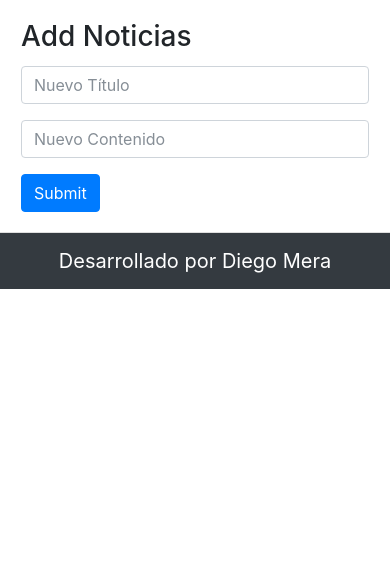
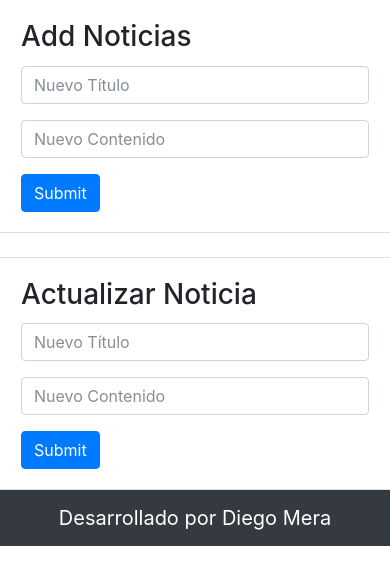
Before and after one commit to diegomera18/proyecto_curso, a Node server app: page /news in a window 390 px wide. Shown: the part 171-756 px from the top of the page. Run offline with Node 20, Linux system fonts and the light colour scheme; data that the repository does not hold is empty.

Commit message:
actualizacion

```diff
--- a/src/app/controllers/newController.js
+++ b/src/app/controllers/newController.js
@@ -44,5 +44,23 @@ controller.add = (req,res)=>{
 
 
 
+        controller.actualizar = (req,res)=>{
+            const {title,news} =req.body;
+
+            const id=req.params.id_noticia;
+                conn.query('DELETE from news where id_news = ?',
+
+                id
+
+            , (err,result)=>{
+                res.redirect('/news');
+            });
+            };
+
+
+
+
+
+
 
 module.exports= controller;
--- a/src/app/routes/users.js
+++ b/src/app/routes/users.js
@@ -6,8 +6,9 @@ router.get('/',usersController.index);
 router.get('/login', usersController.index);
 router.post('/login', usersController.login);
 router.get('/home/dashboard', usersController.dashboard);
-router.get('/signup', usersController.signup);
-router.post('/signup', usersController.signup);
+//router.get('/users/signup', usersController.signup);
+router.post('/users/signup', usersController.signup);
 router.get('/logout', usersController.logout);
 router.get('/ir', usersController.ir);
+router.get('/ir2', usersController.ir2);
 module.exports= router;
--- a/src/app/views/dashboard.ejs
+++ b/src/app/views/dashboard.ejs
@@ -4,7 +4,8 @@
  <h1>Welcome <%= user.user_name %> </h1>
  <p>Hello Dashboard</p>
  <p>
- <a class="btn btn-lg btn-primary" href="/ir" role="button">App view »</a>
+ <a class="btn btn-lg btn-primary" href="/ir" role="button">Noticias »</a>
+ <a class="btn btn-lg btn-primary" href="/ir2" role="button">Usuarios »</a>
  </p>
  </div>
  <%- include footer %>
--- a/src/app/views/news.ejs
+++ b/src/app/views/news.ejs
@@ -10,12 +10,18 @@
                 </tr>
                 <% for (var i = 0; i < news.length; i ++) { %>
                     <tr>
-    <td><%= news[i].id_news %></td>
-    <td><%= news[i].title %></td>
-    <td><%= news[i].news %></td>
+                        <td>
+                            <%= news[i].id_news %>
+                        </td>
+                        <td>
+                            <%= news[i].title %>
+                        </td>
+                        <td>
+                            <%= news[i].news %>
+                        </td>
                         <td>
                             <a href="/news/eliminar/<%= news[i].id_news %>" class="btn btn-danger">Eliminar</a>
-        <a href="/news/update/<%= news[i].title %>" class="btn btn-info">Update</a>
+                            <a href="/news/actualizar/<%= news[i].title %>" class="btn btn-info">Actualizar</a>
 
                         </td>
                     </tr>
@@ -23,19 +29,33 @@
                     <% } %>
             </table>
         </div>
+
         <div class="col-md-6 mt-4 card">
             <form class="card-body" action="/news/add" method="post">
                 <h3 class="card-title">Add Noticias</h3>
                 <div class="form-group">
-    <input name="title" type="text" class="form-control"
-    placeholder="Nuevo Título">
+                    <input name="title" type="text" class="form-control" placeholder="Nuevo Título">
                 </div>
                 <div class="form-group">
-    <input name="news" type="text" class="form-control"
-    placeholder="Nuevo Contenido">
+                    <input name="news" type="text" class="form-control" placeholder="Nuevo Contenido">
                 </div>
                 <input type="submit" class="btn btn-primary">
             </form>
         </div>
+
+        <div class="col-md-6 mt-4 card">
+            <form class="card-body" action="/news/add" method="post">
+                <h3 class="card-title">Actualizar Noticia</h3>
+                <div class="form-group">
+                    <input name="title" type="text" class="form-control" placeholder="Nuevo Título">
+                </div>
+                <div class="form-group">
+                    <input name="news" type="text" class="form-control" placeholder="Nuevo Contenido">
+                </div>
+                <input type="submit" class="btn btn-primary">
+            </form>
+        </div>
+
+
     </div>
     <% include footer %>
--- a/src/config/server.js
+++ b/src/config/server.js
@@ -4,6 +4,7 @@ const bodyParser = require('body-parser');
 
 const morgan= require('morgan');
 const newsRoutes= require('../app/routes/news');
+
 
 const app = express();
 const session = require('express-session');
```
Also changed, not shown: src/app/controllers/usersController.js (+42 -3 lines), src/app/views/users.ejs (added, +59 -0 lines). Lines whose indentation alone changed are shown as unchanged.
